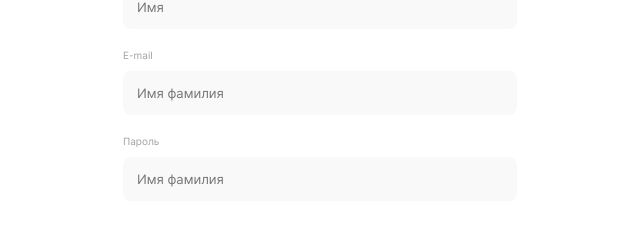
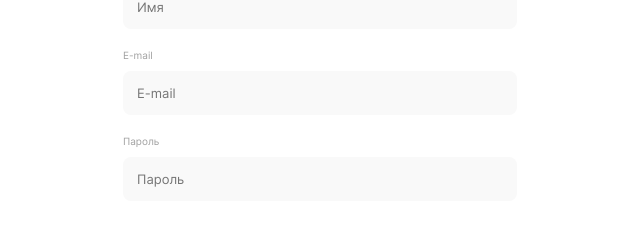
Before and after one commit to maik791277/movies-explorer-frontend, a React (Create React App) app: page /signup in a window 1280 px wide. Shown: the part 254-505 px from the top of the page, without its empty margins (319-959 px from the left). Built offline with nearby package versions, Linux system fonts and the light colour scheme; no server answers.

Commit message:
level-3 V-0.2

```diff
--- a/src/components/Register/Register.js
+++ b/src/components/Register/Register.js
@@ -65,7 +65,7 @@ function Register(props) {
             minLength="2"
             nameInputText="E-mail"
             maxLength="40"
-            placeholder="Имя фамилия"
+            placeholder="E-mail"
             onChange={handleChange}
             value={values.register_email || ''}
             error={errors}
@@ -79,7 +79,7 @@ function Register(props) {
             minLength="8"
             nameInputText="Пароль"
             maxLength="40"
-            placeholder="Имя фамилия"
+            placeholder="Пароль"
             onChange={handleChange}
             value={values.register_password || ''}
             error={errors}
```
